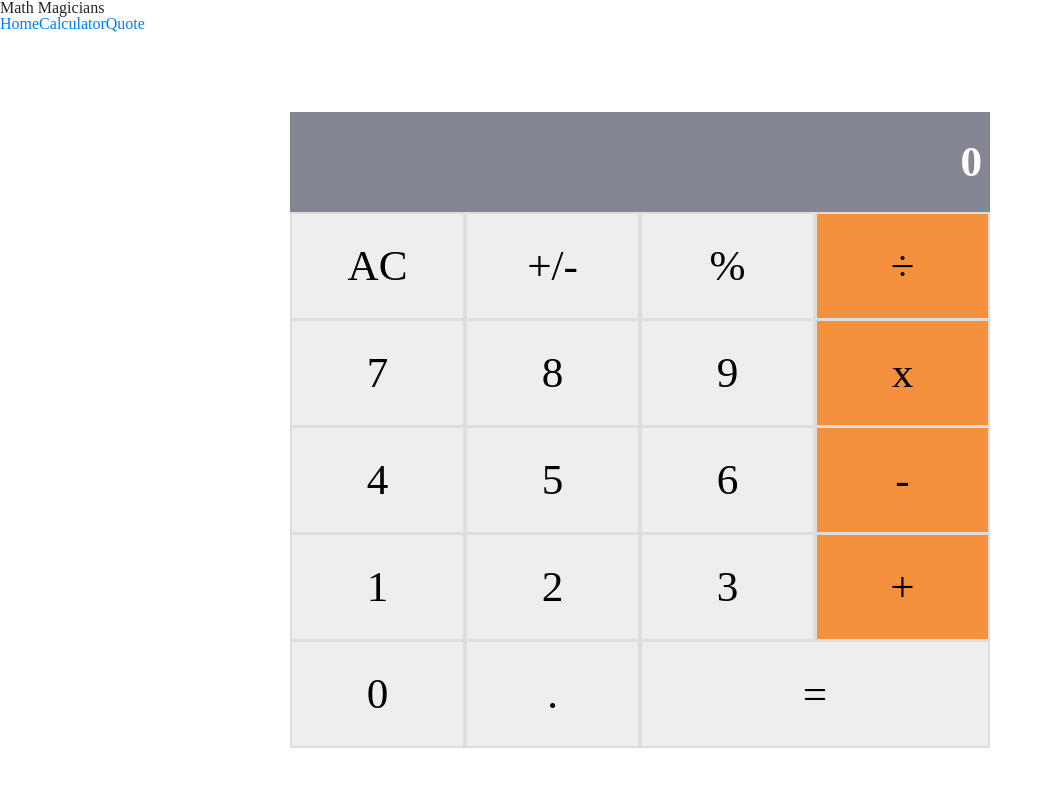
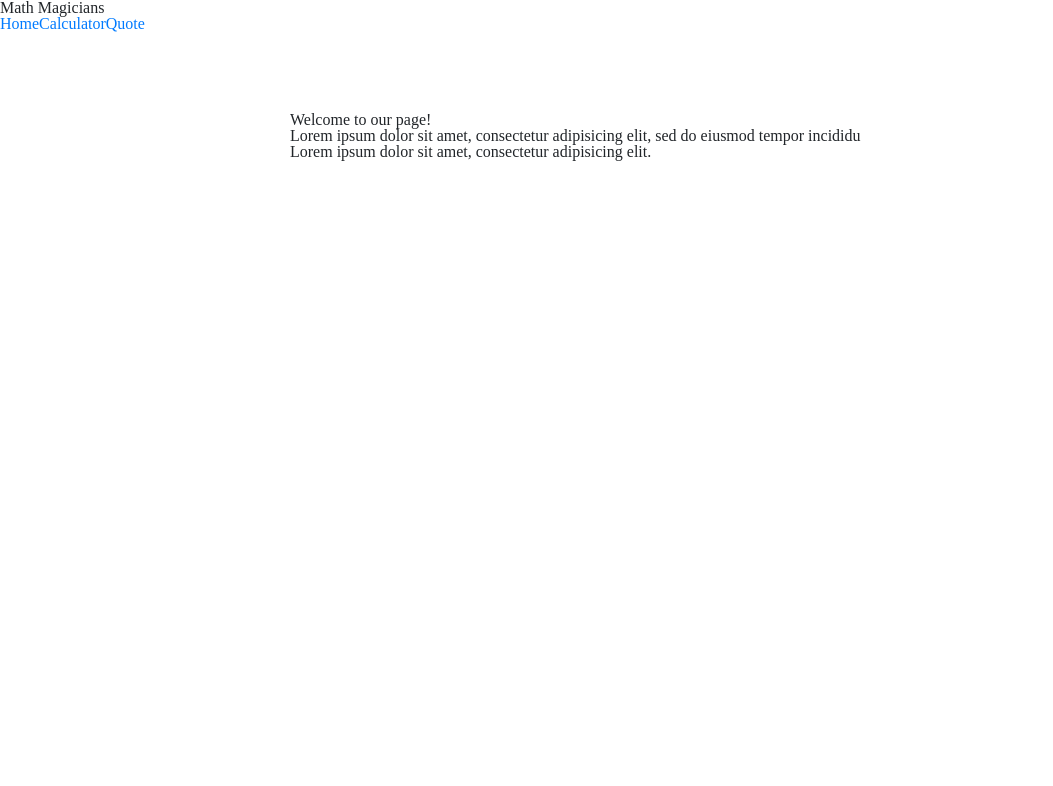
Before and after one commit to MiguelArgentina/react-calculator, a React (Create React App) app: page / in a window 1280 px wide. Shown: the top 786 px of the page, without its empty margins (0-1053 px from the left). Built offline with nearby package versions, Linux system fonts and the light colour scheme.

Commit message:
Add react router to the app and links into the components

```diff
--- a/package.json
+++ b/package.json
@@ -10,6 +10,7 @@
     "prop-types": "^15.7.2",
     "react": "^17.0.2",
     "react-dom": "^17.0.2",
+    "react-router-dom": "^5.2.0",
     "react-scripts": "4.0.3",
     "web-vitals": "^1.1.2"
   },
--- a/src/components/App.js
+++ b/src/components/App.js
@@ -1,17 +1,39 @@
+import {
+  BrowserRouter as Router,
+  Switch,
+  Route,
+} from 'react-router-dom';
 import NavBar from './NavBar';
-
+import Calculator from './Calculator';
+import Quote from './Quote';
+import Home from './Home';
+import NotFound from './NotFound';
 import '../resets.css';
 import '../styles.css';
-import Calculator from './Calculator';
 
 const App = () => (
+  <Router>
     <div>
       <NavBar />
       <div className="App">
         <header className="App-header" />
+        <Switch>
+          <Route exact path="/">
+            <Home />
+          </Route>
+          <Route path="/calculator">
             <Calculator />
+          </Route>
+          <Route path="/quote">
+            <Quote />
+          </Route>
+          <Route path="*">
+            <NotFound />
+          </Route>
+        </Switch>
       </div>
     </div>
+  </Router>
 );
 
 export default App;
--- /dev/null
+++ b/src/components/Home.js
@@ -0,0 +1,9 @@
+const Home = () => (
+  <div>
+    <h1> Welcome to our page!</h1>
+    <p>Lorem ipsum dolor sit amet, consectetur adipisicing elit, sed do eiusmod tempor incididu</p>
+    <p>Lorem ipsum dolor sit amet, consectetur adipisicing elit.</p>
+  </div>
+);
+
+export default Home;
--- a/src/components/NavBar.js
+++ b/src/components/NavBar.js
@@ -1,10 +1,12 @@
+import { Link } from 'react-router-dom';
+
 const NavBar = () => (
   <>
     <h1>Math Magicians</h1>
     <div>
-      <a href="#0">Home</a>
-      <a href="#0">Calculator</a>
-      <a href="#0">Quote</a>
+      <Link to="/">Home</Link>
+      <Link to="/calculator">Calculator</Link>
+      <Link to="/quote">Quote</Link>
     </div>
   </>
 );
```
Also changed, not shown: 1 other file (tests, documents, lock files or other folders). Lines whose indentation alone changed are shown as unchanged.
